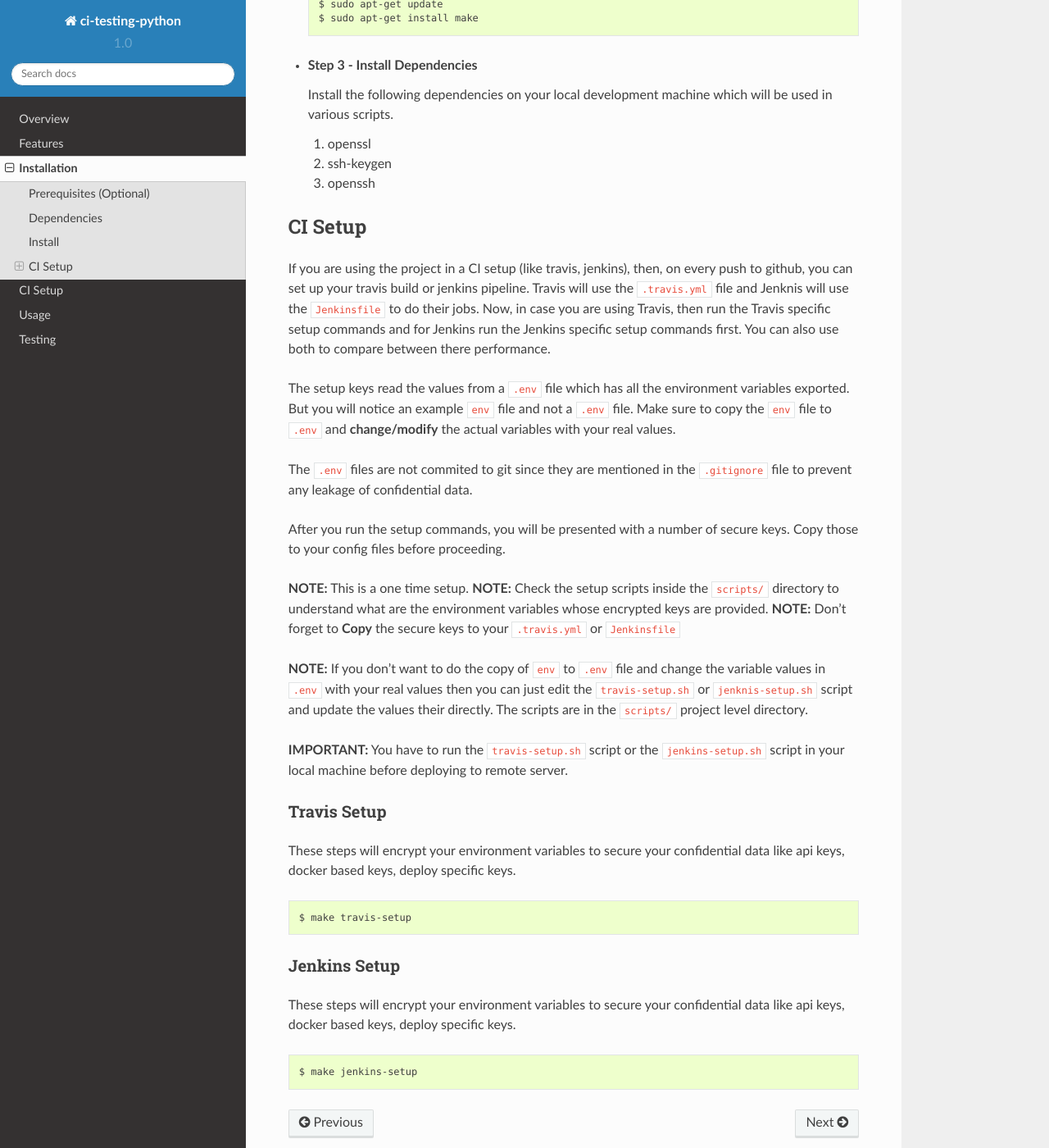
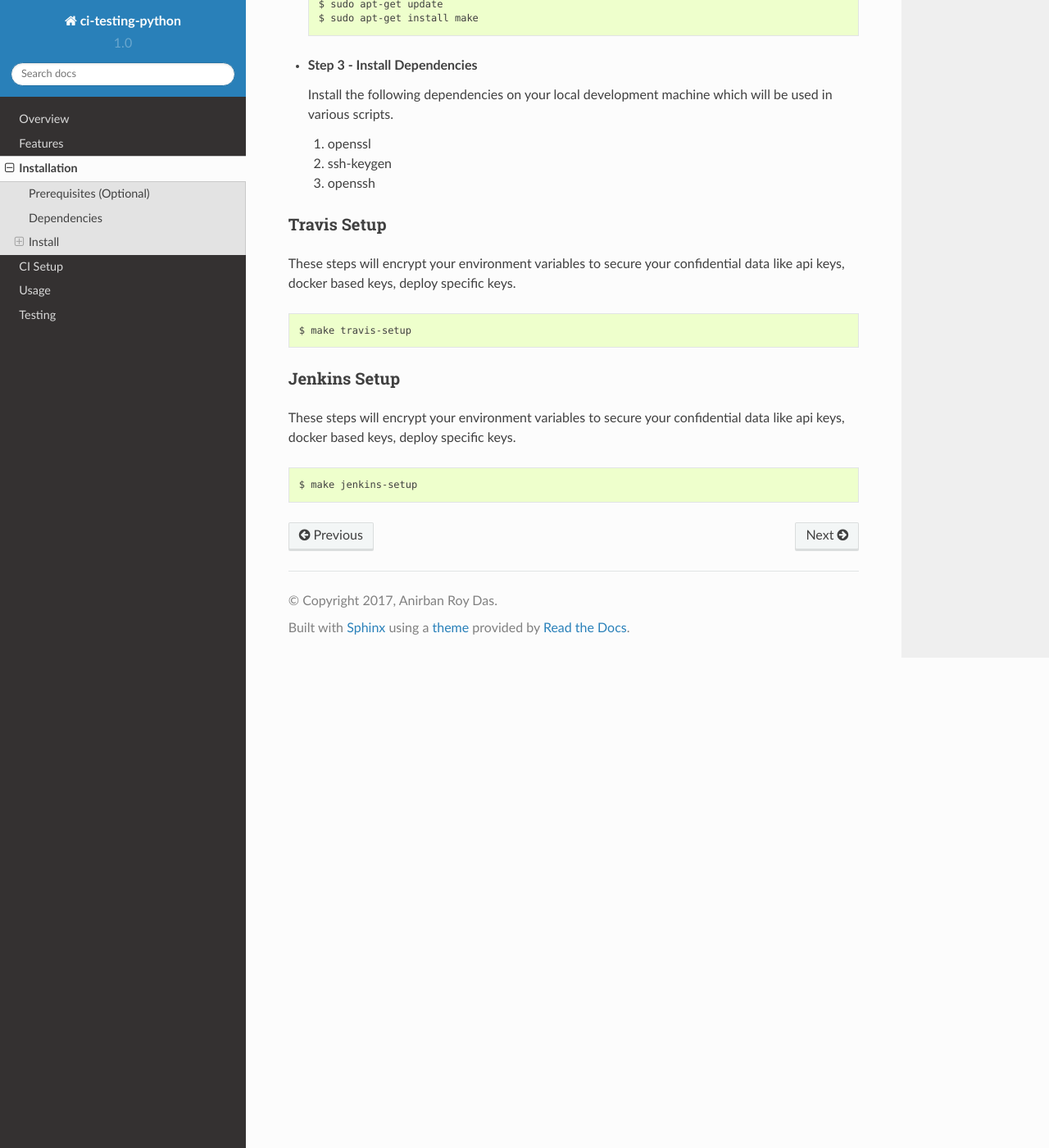
Before and after one commit to anirbanroydas/ci-testing-python, a Sphinx documentation site: the page built from docs/installation.rst, in a window 1280 px wide and 1400 px high, scrolled down 880 px. Shown: the whole window at 82% size. Built offline with Sphinx 7.4.7 and the Read the Docs theme 2.0.0, drawn with Linux system fonts in a browser that asks for light colours.

Commit message:
Remove CI Setup section from Installation step

```diff
--- a/docs/installation.rst
+++ b/docs/installation.rst
@@ -53,26 +53,7 @@ Install
 
 
 
-CI Setup
----------
 
-
-If you are using the project in a CI setup (like travis, jenkins), then, on every push to github, you can set up your travis build or jenkins pipeline. Travis will use the ``.travis.yml`` file and Jenknis will use the ``Jenkinsfile`` to do their jobs. Now, in case you are using Travis, then run the Travis specific setup commands and for Jenkins run the Jenkins specific setup commands first. You can also use both to compare between there performance.
-
-The setup keys read the values from a ``.env`` file which has all the environment variables exported. But you will notice an example ``env`` file and not a ``.env`` file. Make sure to copy the ``env`` file to ``.env`` and **change/modify** the actual variables with your real values.
-
-The ``.env`` files are not commited to git since they are mentioned in the ``.gitignore`` file to prevent any leakage of confidential data.
-
-After you run the setup commands, you will be presented with a number of secure keys. Copy those to your config files before proceeding.
-
-**NOTE:** This is a one time setup.
-**NOTE:** Check the setup scripts inside the ``scripts/`` directory to understand what are the environment variables whose encrypted keys are provided.
-**NOTE:** Don't forget to **Copy** the secure keys to your ``.travis.yml`` or ``Jenkinsfile``
-
-**NOTE:** If you don't want to do the copy of ``env`` to ``.env`` file and change the variable values in ``.env`` with your real values then you can just edit the ``travis-setup.sh`` or ``jenknis-setup.sh`` script and update the values their directly. The scripts are in the ``scripts/`` project level directory.
-
-
-**IMPORTANT:** You have to run the ``travis-setup.sh`` script or the ``jenkins-setup.sh`` script in your local machine before deploying to remote server.
 
 
 Travis Setup
```
